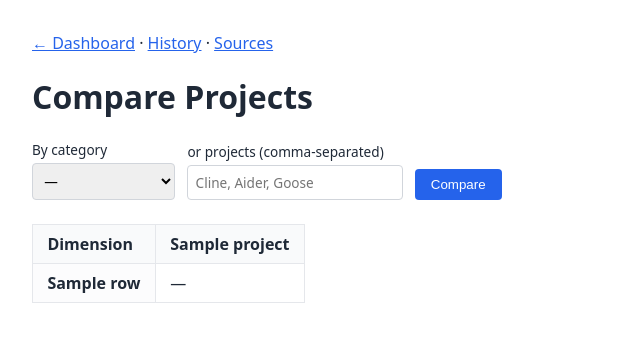
After one commit to ekaynac/onprem-ai-adoption-radar, a Python web app: template src/radar/web/templates/compare.html in a window 1280 px wide. The commit adds this page. Shown: the top 342 px of the page, without its empty margins (0-640 px from the left). Run offline with Jinja, Linux system fonts and the light colour scheme; the template is opened without the code that fills it: most values are stand-ins (such as "Sample title", 1, 10 or a date in 2020).

Commit message:
feat: side-by-side project comparison matrices
Turns accumulated decision cards into a decision aid (Cline vs Aider vs
Goose) across ring, risk, and the deterministic on-prem rubric dimensions.
Per spec §14. Pure and deterministic — reads persisted cards, no scan, no LLM.

- reports/comparison: build_comparison (select by projects or category) +
  render_comparison_markdown; union of rubric dimensions, missing cells dashed
- mcp_server: RadarQueryService.compare + 'compare' MCP tool (errors returned,
  not raised)
- cli: 'radar compare --category X' or '--projects A,B'
- web: /compare page with selector + dashboard nav link
- tests: 12 new; 113 passing

Live: Aider vs Cline surfaces real deltas (sandbox posture 3 vs 1, risk low vs high).

```diff
--- /dev/null
+++ b/src/radar/web/templates/compare.html
@@ -0,0 +1,108 @@
+<!doctype html>
+<html lang="en">
+  <head>
+    <meta charset="utf-8">
+    <meta name="viewport" content="width=device-width, initial-scale=1">
+    <title>Compare · Adoption Radar</title>
+    <style>
+      body {
+        font-family: system-ui, sans-serif;
+        margin: 2rem;
+        color: #1f2937;
+      }
+      table {
+        border-collapse: collapse;
+        margin-top: 1.5rem;
+      }
+      th,
+      td {
+        border: 1px solid #e5e7eb;
+        padding: 0.5rem 0.9rem;
+        text-align: left;
+      }
+      th {
+        background: #f9fafb;
+      }
+      td.dim {
+        font-weight: 600;
+        background: #fcfcfd;
+      }
+      form {
+        display: flex;
+        gap: 0.75rem;
+        align-items: end;
+        flex-wrap: wrap;
+      }
+      label {
+        display: flex;
+        flex-direction: column;
+        font-size: 0.85rem;
+        gap: 0.25rem;
+      }
+      select,
+      input {
+        padding: 0.45rem;
+        border: 1px solid #d1d5db;
+        border-radius: 4px;
+        font: inherit;
+      }
+      button {
+        padding: 0.5rem 1rem;
+        border: 0;
+        border-radius: 4px;
+        background: #2563eb;
+        color: #fff;
+        cursor: pointer;
+      }
+      .error {
+        color: #b91c1c;
+        margin-top: 1rem;
+      }
+      a {
+        color: #2563eb;
+      }
+    </style>
+  </head>
+  <body>
+    <p><a href="/">&larr; Dashboard</a> · <a href="/history">History</a> · <a href="/sources">Sources</a></p>
+    <h1>Compare Projects</h1>
+
+    <form method="get" action="/compare">
+      <label>By category
+        <select name="category">
+          <option value="">—</option>
+          {% for c in categories %}
+          <option value="{{ c }}" {{ 'selected' if c == selected_category else '' }}>{{ c }}</option>
+          {% endfor %}
+        </select>
+      </label>
+      <label>or projects (comma-separated)
+        <input name="projects" placeholder="Cline, Aider, Goose">
+      </label>
+      <button type="submit">Compare</button>
+    </form>
+
+    {% if error %}
+    <p class="error">{{ error }}</p>
+    {% endif %}
+
+    {% if comparison %}
+    <table>
+      <thead>
+        <tr>
+          <th>Dimension</th>
+          {% for p in comparison.projects %}<th>{{ p }}</th>{% endfor %}
+        </tr>
+      </thead>
+      <tbody>
+        {% for row in comparison.rows %}
+        <tr>
+          <td class="dim">{{ row.label }}</td>
+          {% for p in comparison.projects %}<td>{{ row.values.get(p, "—") }}</td>{% endfor %}
+        </tr>
+        {% endfor %}
+      </tbody>
+    </table>
+    {% endif %}
+  </body>
+</html>
--- a/src/radar/web/templates/index.html
+++ b/src/radar/web/templates/index.html
@@ -35,7 +35,7 @@
   </head>
   <body>
     <h1>Agent/Tooling Adoption Radar</h1>
-    <nav><a href="/history">History</a><a href="/sources">Sources</a></nav>
+    <nav><a href="/compare">Compare</a><a href="/history">History</a><a href="/sources">Sources</a></nav>
     <table>
       <thead>
         <tr>
```
Also changed, not shown: src/radar/cli.py (+36 -0 lines), src/radar/mcp_server/queries.py (+32 -1 lines), src/radar/mcp_server/server.py (+12 -0 lines), src/radar/reports/comparison.py (added, +124 -0 lines), src/radar/web/app.py (+35 -0 lines), tests/test_mcp_queries.py (+21 -0 lines), tests/test_reports_comparison.py (added, +99 -0 lines), tests/test_web.py (+29 -0 lines).
